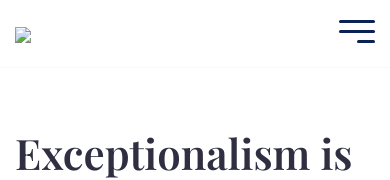
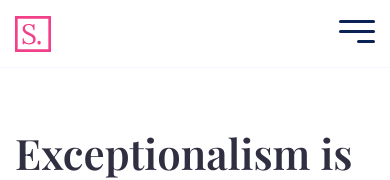
Before and after one commit to Pr0phetAI/Pr0phetAI.github.io, a plain HTML site: page index.html in a window 390 px wide. Shown: the top 180 px of the page. Drawn offline with nearby package versions, Linux system fonts and the light colour scheme.

Commit message:
rebuilding site Wed Dec 14 16:33:37 EST 2022

```diff
--- a/index.html
+++ b/index.html
@@ -78,7 +78,7 @@
       <a href="/"><img height=36px alt="Prophet AI" src="/images/logo/prophet_logo.png" /></a>
     </div>
     <div class="logo-mobile">
-      <a href="/"><img height= alt="Prophet AI" src="/" /></a>
+      <a href="/"><img height=36px alt="Prophet AI" src="/images/logo/logo-mobile.svg" /></a>
     </div>
     <div id="main-menu" class="main-menu">
   <ul>
```
Also changed, not shown: 404/index.html (+1 -1 lines), about/index.html (+1 -1 lines), categories/index.html (+1 -1 lines), contact/index.html (+1 -1 lines), services/accounting/index.html (+1 -1 lines), services/business-advisory/index.html (+1 -1 lines), services/business-sales/index.html (+1 -1 lines), services/index.html (+1 -1 lines), services/mergers/index.html (+1 -1 lines), services/superannuation/index.html (+1 -1 lines), services/tax-preperation/index.html (+1 -1 lines), tags/index.html (+1 -1 lines), team/antoine/index.html (+1 -1 lines), team/ethan/index.html (+1 -1 lines), 2 more files.
